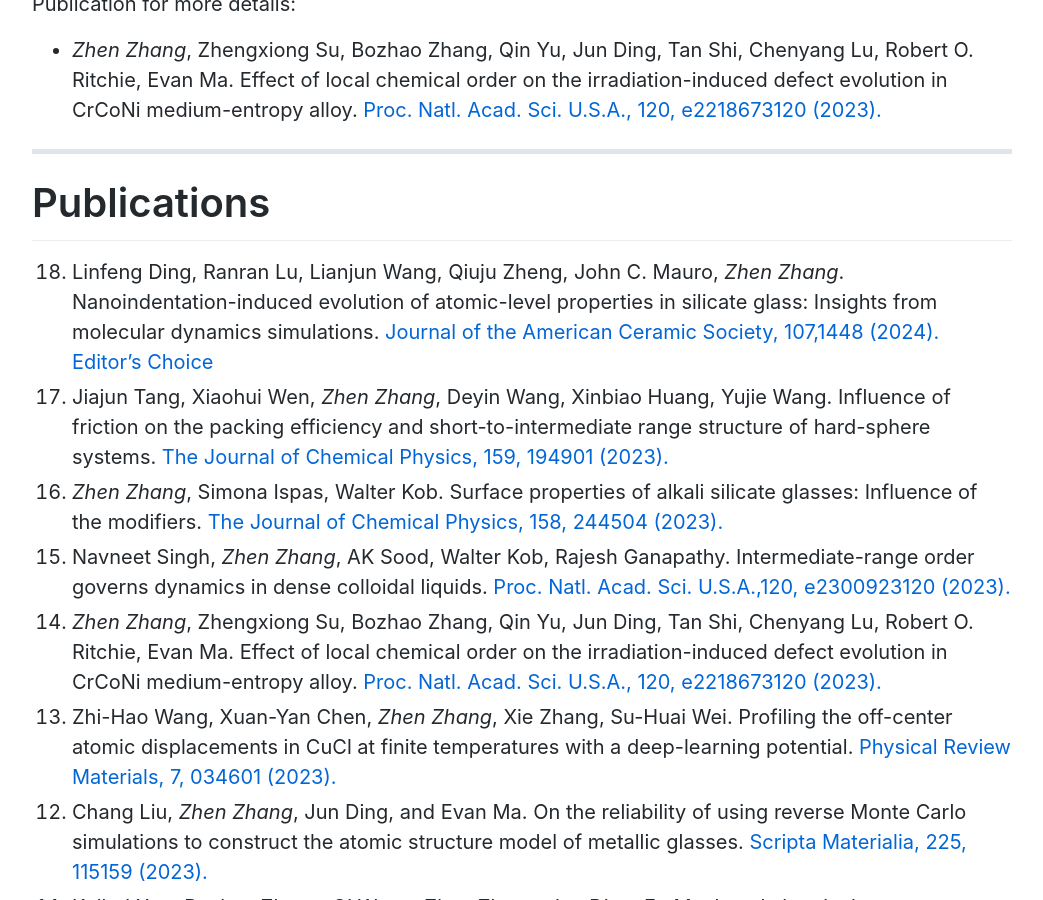
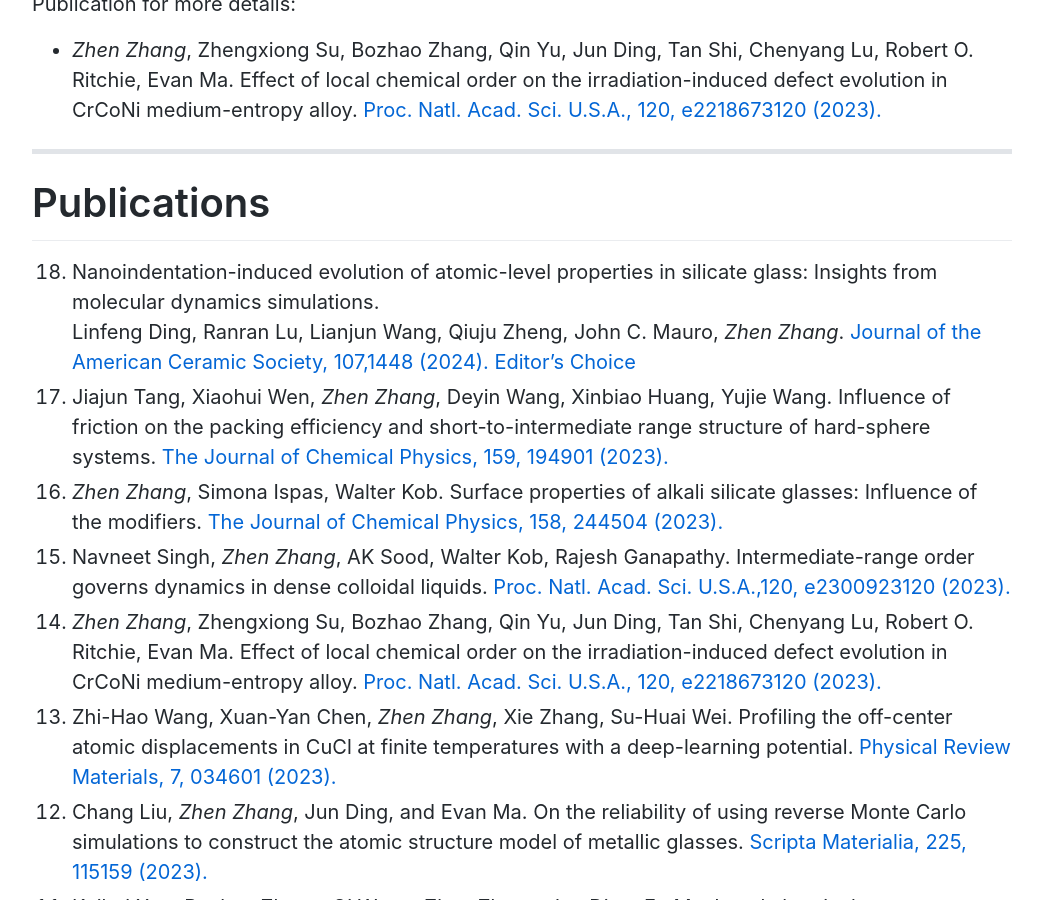
Before and after one commit to zhenzhang1991/zhenzhang1991.github.io, a Jekyll site: the page built from index.md, in a window 1280 px wide and 900 px high, scrolled down 4594 px. Shown: the whole window, without its empty margins (118-1161 px from the left). Built offline with Jekyll 4.4.1, drawn with Linux system fonts in a browser that asks for light colours; Markdown is read by kramdown in place of the engine named in the settings; comment, search, counter and statistics services are not loaded.

```diff
--- a/index.md
+++ b/index.md
@@ -85,7 +85,8 @@ Publication for more details:
 * * *
 
 # Publications
-0. Linfeng Ding, Ranran Lu, Lianjun Wang, Qiuju Zheng, John C. Mauro, *Zhen Zhang*. Nanoindentation-induced evolution of atomic-level properties in silicate glass: Insights from molecular dynamics simulations. [Journal of the American Ceramic Society, 107,1448 (2024). Editor's Choice](https://doi.org/10.1111/jace.19230)
+0. Nanoindentation-induced evolution of atomic-level properties in silicate glass: Insights from molecular dynamics simulations. <br>
+   Linfeng Ding, Ranran Lu, Lianjun Wang, Qiuju Zheng, John C. Mauro, *Zhen Zhang*. [Journal of the American Ceramic Society, 107,1448 (2024). Editor's Choice](https://doi.org/10.1111/jace.19230)
 0. Jiajun Tang, Xiaohui Wen, *Zhen Zhang*, Deyin Wang, Xinbiao Huang, Yujie Wang. Influence of friction on the packing efficiency and short-to-intermediate range structure of hard-sphere systems. [The Journal of Chemical Physics, 159, 194901 (2023).](https://doi.org/10.1063/5.0175513)
 0. *Zhen Zhang*, Simona Ispas, Walter Kob. Surface properties of alkali silicate glasses: Influence of the modifiers. [The Journal of Chemical Physics, 158, 244504 (2023).](https://doi.org/10.1063/5.0155497)
 0. Navneet Singh, *Zhen Zhang*, AK Sood, Walter Kob, Rajesh Ganapathy. Intermediate-range order governs dynamics in dense colloidal liquids. [Proc. Natl. Acad. Sci. U.S.A.,120, e2300923120 (2023).](https://doi.org/10.1073/pnas.2300923120)
```
